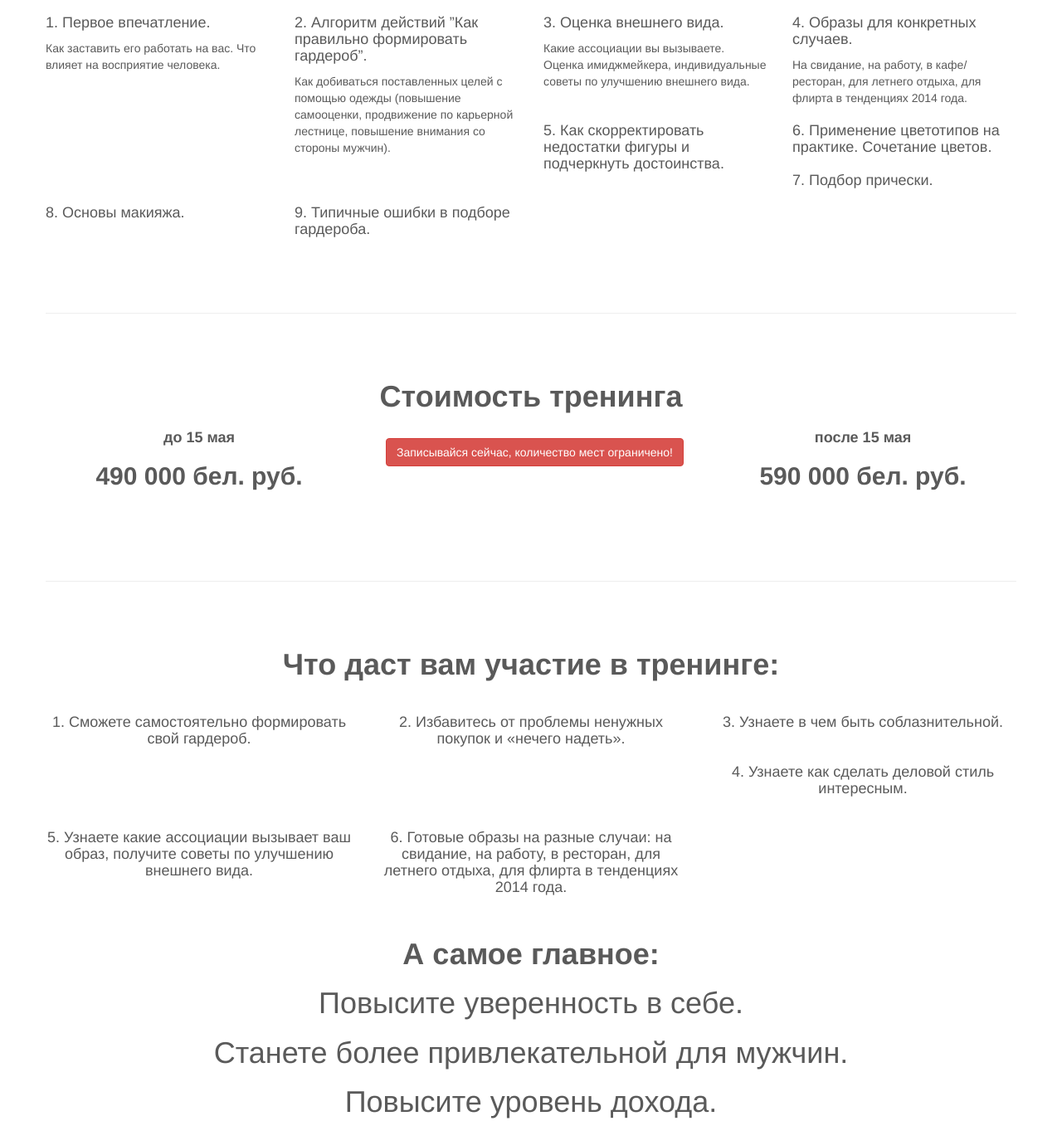
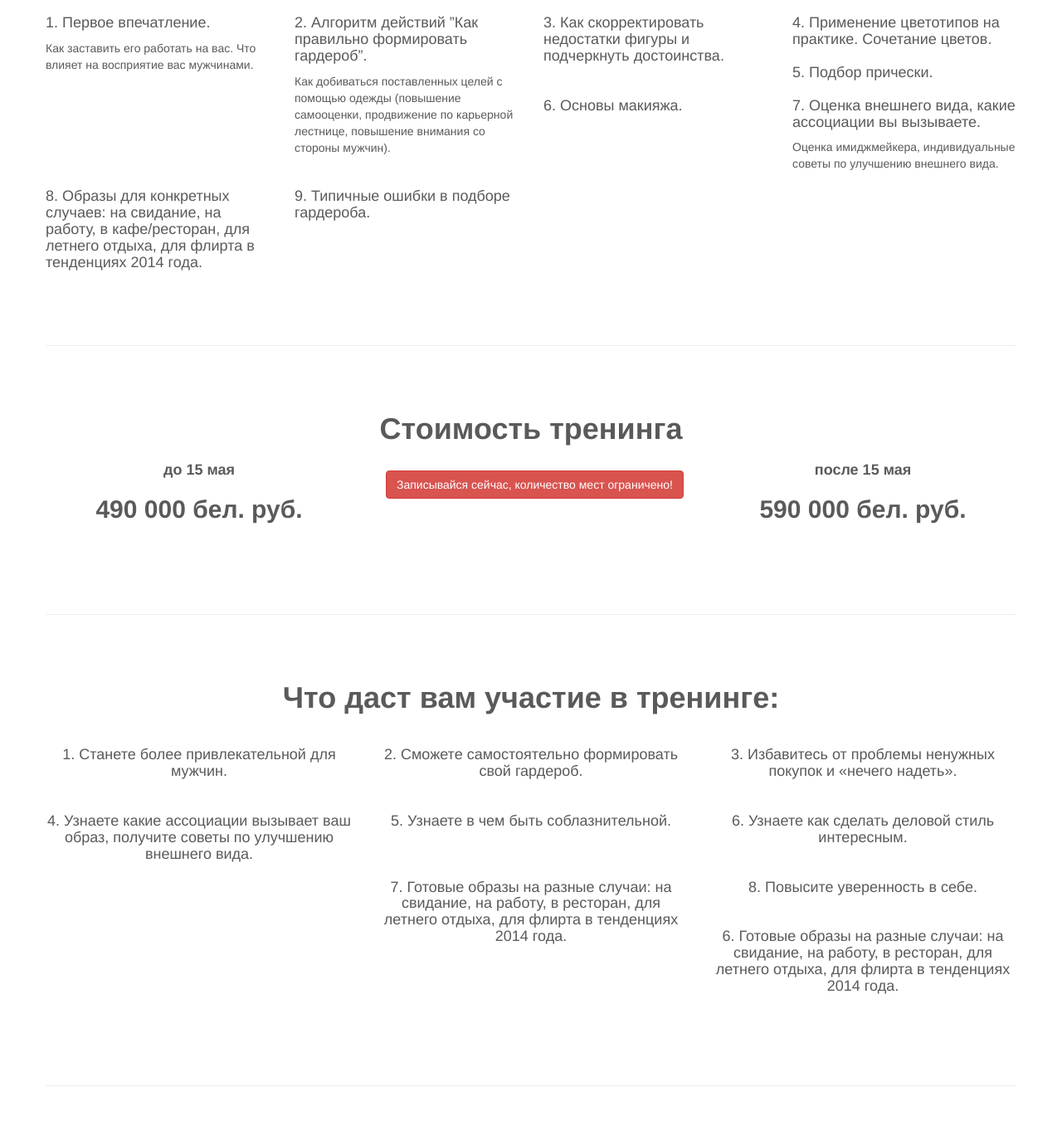
Before and after one commit to shad862/imake, a plain HTML site: page seminars/31052014/seminar.html in a window 1280 px wide. Shown: the part 840-2191 px from the top of the page at 83% size. Drawn offline with Linux system fonts and the light colour scheme; some packages are replaced by stand-ins of ours.

Commit message:
correction 7

```diff
--- a/seminars/31052014/seminar.html
+++ b/seminars/31052014/seminar.html
@@ -124,37 +124,30 @@
     <div class="row">
         <div class="col-lg-3">
             <h4>1. Первое впечатление.</h4>
-
-            <p>Как заставить его работать на вас. Что влияет на восприятие человека.</p>
+            <p>Как заставить его работать на вас. Что влияет на восприятие вас мужчинами.</p>
         </div>
         <div class="col-lg-3">
             <h4>2. Алгоритм действий ”Как правильно формировать гардероб”.</h4>
-
-            <p>Как добиваться поставленных целей с помощью одежды (повышение самооценки, продвижение по карьерной
-                лестнице, повышение внимания со стороны мужчин).</p>
+            <p>Как добиваться поставленных целей с помощью одежды (повышение самооценки, продвижение по карьерной лестнице, повышение внимания со стороны мужчин).</p>
         </div>
         <div class="col-lg-3">
-            <h4>3. Оценка внешнего вида.</h4>
-
-            <p>Какие ассоциации вы вызываете. Оценка имиджмейкера, индивидуальные советы по улучшению внешнего вида.</p>
+            <h4>3. Как скорректировать недостатки фигуры и подчеркнуть достоинства.</h4>
         </div>
         <div class="col-lg-3">
-            <h4>4. Образы для конкретных случаев.</h4>
-
-            <p>На свидание, на работу, в кафе/ресторан, для летнего отдыха, для флирта в тенденциях 2014 года.</p>
-        </div>
-
-        <div class="col-lg-3">
-            <h4>5. Как скорректировать недостатки фигуры и подчеркнуть достоинства.</h4>
+            <h4>4. Применение цветотипов на практике. Сочетание цветов.</h4>
         </div>
         <div class="col-lg-3">
-            <h4>6. Применение цветотипов на практике. Сочетание цветов.</h4>
+            <h4>5. Подбор прически.</h4>
         </div>
         <div class="col-lg-3">
-            <h4>7. Подбор прически.</h4>
+            <h4>6. Основы макияжа.</h4>
         </div>
         <div class="col-lg-3">
-            <h4>8. Основы макияжа.</h4>
+            <h4>7. Оценка внешнего вида, какие ассоциации вы вызываете.</h4>
+            <p>Оценка имиджмейкера, индивидуальные советы по улучшению внешнего вида.</p>
+        </div>
+        <div class="col-lg-3">
+            <h4>8. Образы для конкретных случаев: на свидание, на работу, в кафе/ресторан, для летнего отдыха, для флирта в тенденциях 2014 года.</h4>
         </div>
         <div class="col-lg-3">
             <h4>9. Типичные ошибки в подборе гардероба.</h4>
@@ -200,29 +193,36 @@
     <br/>
     <div class="row">
         <div class="col-lg-4">
-            <h4>1. Сможете самостоятельно формировать свой гардероб.</h4>
+            <h4>1. Станете более привлекательной для мужчин.</h4>
         </div>
         <div class="col-lg-4">
-            <h4>2. Избавитесь от проблемы ненужных покупок и «нечего надеть».</h4>
+            <h4>2. Сможете самостоятельно формировать свой гардероб.</h4>
         </div>
         <div class="col-lg-4">
-            <h4>3. Узнаете в чем быть соблазнительной.</h4>
+            <h4>3. Избавитесь от проблемы ненужных покупок и «нечего надеть».</h4>
         </div>
         <div class="col-lg-4">
-            <h4>4. Узнаете как сделать деловой стиль интересным.</h4>
+            <h4>4. Узнаете какие ассоциации вызывает ваш образ, получите советы по улучшению внешнего вида.</h4>
         </div>
         <div class="col-lg-4">
-            <h4>5. Узнаете какие ассоциации вызывает ваш образ, получите советы по улучшению внешнего вида.</h4>
+            <h4>5. Узнаете в чем быть соблазнительной.</h4>
         </div>
+        <div class="col-lg-4">
+            <h4>6. Узнаете как сделать деловой стиль интересным.</h4>
+        </div>
+        <div class="col-lg-4">
+            <h4>7. Готовые образы на разные случаи: на свидание, на работу, в ресторан, для летнего отдыха, для флирта в тенденциях 2014 года.</h4>
+        </div>
+        <div class="col-lg-4">
+            <h4>8. Повысите уверенность в себе.</h4>
+        </div>
+
+
+
         <div class="col-lg-4">
             <h4>6. Готовые образы на разные случаи: на свидание, на работу, в ресторан, для летнего отдыха, для флирта в тенденциях 2014 года.</h4>
         </div>
     </div>
-
-    <h1 class="text-center"><strong>А самое главное:</strong></h1>
-    <h1 class="text-center">Повысите уверенность в себе.</h1>
-    <h1 class="text-center">Станете более привлекательной для мужчин.</h1>
-    <h1 class="text-center">Повысите уровень дохода.</h1>
 
     <!-- START THE FEATURETTES -->
     <hr class="featurette-divider">
```
